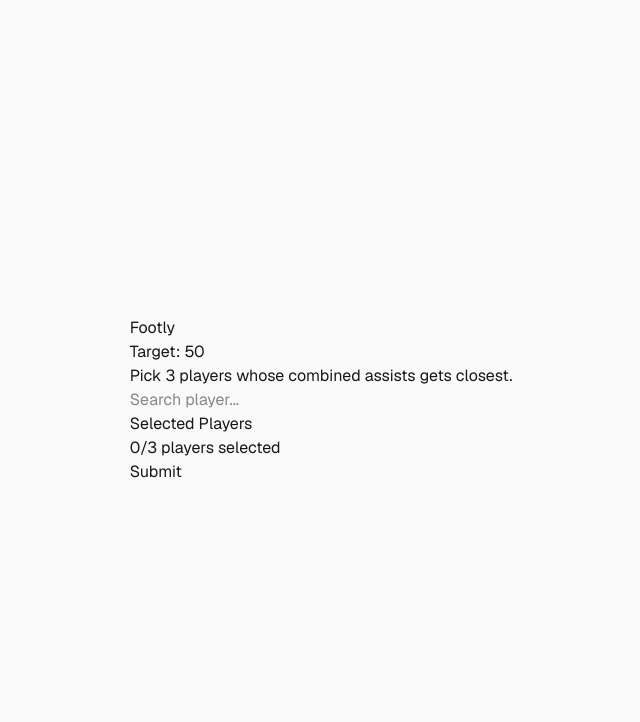
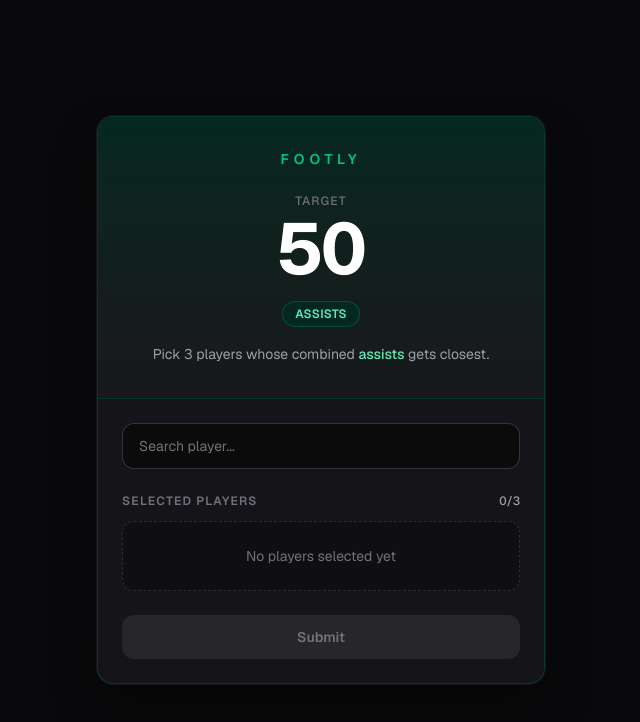
Before and after one commit to omarhawas/footly, a Next.js app: page / in a window 1280 px wide. Shown: the top 722 px of the page, without its empty margins (319-959 px from the left). Built offline with nearby package versions, Linux system fonts and the light colour scheme.

Commit message:
cleaner UI, app logic working

```diff
--- a/app/components/GameContainer.tsx
+++ b/app/components/GameContainer.tsx
@@ -11,6 +11,47 @@
 
 function getRandomStat() {
   return stats[Math.floor(Math.random() * stats.length)];
+}
+
+function getResultPresentation(difference: number) {
+  if (difference === 0) {
+    return {
+      message: "Perfect Match",
+      card: "border-amber-400/60 bg-linear-to-br from-amber-950/70 via-emerald-950/60 to-zinc-950 shadow-amber-500/25",
+      headline: "text-amber-300",
+      badge: "bg-amber-500/20 text-amber-200 ring-amber-400/40",
+    };
+  }
+  if (difference <= 3) {
+    return {
+      message: "Incredible",
+      card: "border-emerald-400/60 bg-linear-to-br from-emerald-900/70 via-emerald-950/50 to-zinc-950 shadow-emerald-500/30",
+      headline: "text-emerald-300",
+      badge: "bg-emerald-500/20 text-emerald-200 ring-emerald-400/40",
+    };
+  }
+  if (difference <= 8) {
+    return {
+      message: "Great Guess",
+      card: "border-emerald-600/50 bg-linear-to-br from-emerald-950/80 via-zinc-900/80 to-zinc-950 shadow-emerald-900/20",
+      headline: "text-emerald-400",
+      badge: "bg-emerald-600/15 text-emerald-300 ring-emerald-600/30",
+    };
+  }
+  if (difference <= 15) {
+    return {
+      message: "Not Bad",
+      card: "border-zinc-600/60 bg-linear-to-br from-zinc-800/80 via-zinc-900/80 to-zinc-950 shadow-zinc-900/30",
+      headline: "text-zinc-200",
+      badge: "bg-zinc-700/40 text-zinc-300 ring-zinc-500/30",
+    };
+  }
+  return {
+    message: "Tough Round",
+    card: "border-zinc-700/60 bg-linear-to-br from-zinc-900 via-zinc-950 to-black shadow-black/40",
+    headline: "text-zinc-400",
+    badge: "bg-zinc-800/60 text-zinc-400 ring-zinc-600/30",
+  };
 }
 
 export default function GameContainer() {
@@ -73,61 +114,199 @@
     setCurrentStat(getRandomStat());
   }
 
+  const resultPresentation = result
+    ? getResultPresentation(result.difference)
+    : null;
+
   return (
-    <main>
-      <h1>Footly</h1>
+    <main className="flex min-h-dvh w-full flex-1 items-center justify-center bg-zinc-950 px-4 py-10">
+      <div className="w-full max-w-md overflow-hidden rounded-2xl border border-emerald-900/60 bg-zinc-900/90 shadow-2xl shadow-black/50 ring-1 ring-white/5 backdrop-blur-sm">
+        <div className="border-b border-emerald-900/40 bg-linear-to-b from-emerald-950/80 to-zinc-900 px-6 py-8 text-center">
+          <h1 className="text-sm font-semibold uppercase tracking-[0.35em] text-emerald-400/90">
+            Footly
+          </h1>
 
-      <h2>Target: {targetNumber}</h2>
-      <p>Pick 3 players whose combined {currentStat} gets closest.</p>
+          <p className="mt-6 text-xs font-medium uppercase tracking-widest text-zinc-500">
+            Target
+          </p>
+          <p className="mt-1 text-7xl font-bold tabular-nums tracking-tight text-white">
+            {targetNumber}
+          </p>
 
+          <span className="mt-4 inline-flex items-center rounded-full border border-emerald-700/50 bg-emerald-950/80 px-3 py-1 text-xs font-semibold uppercase tracking-wide text-emerald-300">
+            {currentStat}
+          </span>
+
+          <p className="mt-4 text-sm leading-relaxed text-zinc-400">
+            Pick 3 players whose combined{" "}
+            <span className="font-medium text-emerald-300">{currentStat}</span>{" "}
+            gets closest.
+          </p>
+        </div>
+
+        <div className="space-y-6 px-6 py-6">
+          <div className="relative">
             <input
               type="text"
               placeholder="Search player..."
               value={searchTerm}
               onChange={(e) => setSearchTerm(e.target.value)}
               disabled={result !== null}
+              className="w-full rounded-xl border border-zinc-700/80 bg-zinc-950/80 px-4 py-3 text-sm text-white placeholder:text-zinc-500 outline-none transition focus:border-emerald-600 focus:ring-2 focus:ring-emerald-600/30 disabled:cursor-not-allowed disabled:opacity-50"
             />
 
             {searchTerm && !result && (
+              <div className="absolute top-full z-10 mt-2 max-h-48 w-full overflow-y-auto rounded-xl border border-zinc-700/80 bg-zinc-950 shadow-xl">
+                {filteredPlayers.length === 0 ? (
+                  <p className="px-4 py-3 text-sm text-zinc-500">No players found</p>
+                ) : (
+                  filteredPlayers.map((player) => (
+                    <div
+                      key={player.id}
+                      onClick={() => handleSelectPlayer(player)}
+                      className="cursor-pointer border-b border-zinc-800/80 px-4 py-3 transition last:border-b-0 hover:bg-emerald-950/60"
+                    >
+                      <p className="text-sm font-medium text-white">{player.name}</p>
+                      <p className="text-xs text-zinc-500">{player.club}</p>
+                    </div>
+                  ))
+                )}
+              </div>
+            )}
+          </div>
+
           <div>
-          {filteredPlayers.map((player) => (
-            <div key={player.id} onClick={() => handleSelectPlayer(player)}>
-              {player.name} - {player.club}
+            <div className="mb-3 flex items-center justify-between">
+              <h2 className="text-xs font-semibold uppercase tracking-widest text-zinc-500">
+                Selected Players
+              </h2>
+              <span className="text-xs font-medium tabular-nums text-zinc-400">
+                {selectedPlayers.length}/3
+              </span>
             </div>
+
+            {selectedPlayers.length === 0 ? (
+              <p className="rounded-xl border border-dashed border-zinc-700/60 bg-zinc-950/40 px-4 py-6 text-center text-sm text-zinc-500">
+                No players selected yet
+              </p>
+            ) : (
+              <ul className="space-y-2">
+                {selectedPlayers.map((player) => (
+                  <li
+                    key={player.id}
+                    className="flex items-center justify-between gap-3 rounded-xl border border-zinc-700/60 bg-zinc-950/60 px-4 py-3"
+                  >
+                    <div className="min-w-0 flex-1">
+                      <p className="truncate text-sm font-medium text-white">
+                        {player.name}
+                      </p>
+                      {result && (
+                        <p className="text-xs text-zinc-500">
+                          <span className="font-semibold tabular-nums text-emerald-400">
+                            {player[currentStat]}
+                          </span>{" "}
+                          {currentStat}
+                        </p>
+                      )}
+                    </div>
+
+                    {!result && (
+                      <button
+                        type="button"
+                        onClick={() => handleRemovePlayer(player.id)}
+                        className="shrink-0 rounded-lg border border-zinc-600/80 px-2.5 py-1 text-xs font-medium text-zinc-400 transition hover:border-red-900/60 hover:bg-red-950/40 hover:text-red-300"
+                      >
+                        Remove
+                      </button>
+                    )}
+                  </li>
                 ))}
+              </ul>
+            )}
+          </div>
+
+          <button
+            type="button"
+            disabled={!canSubmit}
+            onClick={handleSubmit}
+            className="w-full rounded-xl bg-emerald-600 px-4 py-3 text-sm font-semibold text-white shadow-lg shadow-emerald-900/40 transition hover:bg-emerald-500 disabled:cursor-not-allowed disabled:bg-zinc-800 disabled:text-zinc-500 disabled:shadow-none"
+          >
+            Submit
+          </button>
+
+          {result && resultPresentation && (
+            <div
+              className={`relative overflow-hidden rounded-2xl border px-5 py-6 text-center shadow-lg ${resultPresentation.card}`}
+            >
+              <div className="pointer-events-none absolute -top-12 left-1/2 h-32 w-32 -translate-x-1/2 rounded-full bg-emerald-400/10 blur-3xl" />
+              <div className="pointer-events-none absolute -bottom-8 right-0 h-24 w-24 rounded-full bg-white/5 blur-2xl" />
+
+              <span
+                className={`relative inline-flex rounded-full px-3 py-1 text-[10px] font-bold uppercase tracking-[0.25em] ring-1 ring-inset ${resultPresentation.badge}`}
+              >
+                Round Complete
+              </span>
+
+              <p
+                className={`relative mt-4 text-2xl font-bold tracking-tight sm:text-3xl ${resultPresentation.headline}`}
+              >
+                {resultPresentation.message}
+              </p>
+
+              <p className="relative mt-2 text-xs text-zinc-500">
+                {result.difference === 0 ? (
+                  "Bullseye — you hit the target exactly."
+                ) : (
+                  <>
+                    You were{" "}
+                    <span className="font-semibold tabular-nums text-zinc-300">
+                      {result.difference}
+                    </span>{" "}
+                    {result.difference === 1 ? "point" : "points"} away
+                  </>
+                )}
+              </p>
+
+              <div className="relative mt-6 grid grid-cols-3 gap-2 rounded-xl border border-white/5 bg-black/25 p-3">
+                <div>
+                  <p className="text-[10px] font-semibold uppercase tracking-wider text-zinc-500">
+                    Total
+                  </p>
+                  <p className="mt-1 text-xl font-bold tabular-nums text-white">
+                    {result.total}
+                  </p>
+                </div>
+                <div className="border-x border-white/5">
+                  <p className="text-[10px] font-semibold uppercase tracking-wider text-zinc-500">
+                    Target
+                  </p>
+                  <p className="mt-1 text-xl font-bold tabular-nums text-white">
+                    {targetNumber}
+                  </p>
+                </div>
+                <div>
+                  <p className="text-[10px] font-semibold uppercase tracking-wider text-zinc-500">
+                    Difference
+                  </p>
+                  <p className="mt-1 text-xl font-bold tabular-nums text-emerald-300">
+                    {result.difference}
+                  </p>
+                </div>
+              </div>
             </div>
           )}
 
-      <h2>Selected Players</h2>
-
-      {selectedPlayers.map((player) => (
-        <div key={player.id}>
-          {player.name} — {player[currentStat]} {currentStat}
-
-          {!result && (
-            <button onClick={() => handleRemovePlayer(player.id)}>
-              Remove
+          {result && (
+            <button
+              type="button"
+              onClick={handleNextRound}
+              className="w-full rounded-xl border border-emerald-700/60 bg-transparent px-4 py-3 text-sm font-semibold text-emerald-300 transition hover:border-emerald-500 hover:bg-emerald-950/50"
+            >
+              Next Round
             </button>
           )}
         </div>
-      ))}
-
-      <p>{selectedPlayers.length}/3 players selected</p>
-
-      <button disabled={!canSubmit} onClick={handleSubmit}>
-        Submit
-      </button>
-
-      {result && (
-        <div>
-          <h2>Result</h2>
-          <p>Total: {result.total}</p>
-          <p>Target: {targetNumber}</p>
-          <p>Difference: {result.difference}</p>
       </div>
-      )}
-
-      {result && <button onClick={handleNextRound}>Next Round</button>}
     </main>
   );
 }
--- a/app/page.tsx
+++ b/app/page.tsx
@@ -3,7 +3,7 @@
 
 export default function Home() {
   return (
-    <div className="flex flex-col flex-1 items-center justify-center bg-zinc-50 font-sans dark:bg-black">
+    <div className="flex flex-1 flex-col items-center justify-center bg-zinc-950 font-sans">
       <GameContainer />
     </div>
   );
```
Lines whose indentation alone changed are shown as unchanged.
